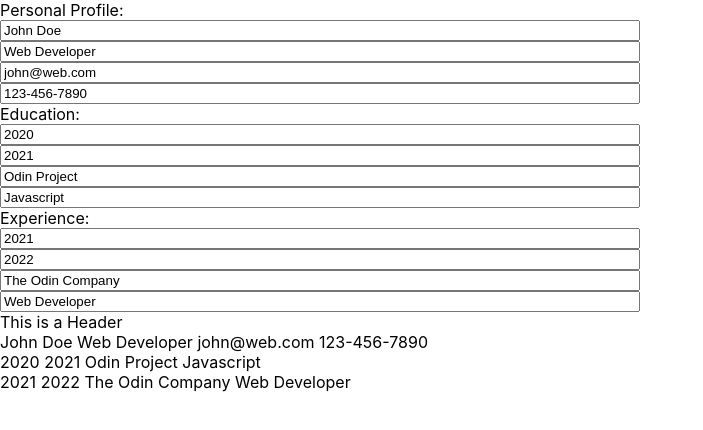
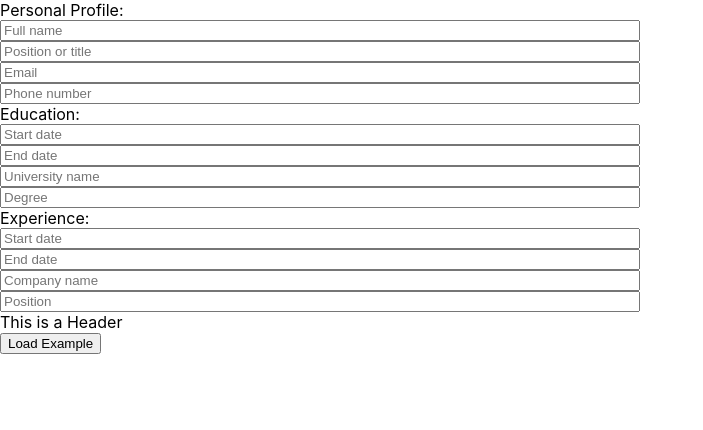
Before and after one commit to hewny/cv-project, a React (Create React App) app: page / in a window 1280 px wide. Shown: the top 430 px of the page, without its empty margins (0-703 px from the left). Built offline with nearby package versions, Linux system fonts and the light colour scheme.

Commit message:
added toggle button to add or remove example, added logic to change date input field onFocus or onBlur

```diff
--- a/src/App.js
+++ b/src/App.js
@@ -15,23 +15,27 @@ class App extends Component {
 
     this.state = {
       profile: {
-        name: "John Doe",
-        title: "Web Developer",
-        email: "john@web.com",
-        phone: "123-456-7890",
+        name: "",
+        title: "",
+        email: "",
+        phone: "",
       },
       education: {
-        from: "2020",
-        to: "2021",
-        school: "Odin Project",
-        degree: "Javascript",
+        from: "",
+        to: "",
+        school: "",
+        degree: "",
       },
-      experience: {
-        from: "2021",
-        to: "2022",
-        company: "The Odin Company",
-        position: "Web Developer",
-      },
+      experience: [
+        {
+          from: "",
+          to: "",
+          company: "",
+          position: "",
+          key: 1,
+        },
+      ],
+      exampleFlag: false,
     };
     this.handleProfileChange = this.handleProfileChange.bind(this);
     this.handleEducationChange = this.handleEducationChange.bind(this);
@@ -68,8 +72,76 @@ class App extends Component {
     });
   };
 
+  exampleToggle = () => {
+    if (this.state.exampleFlag === false) {
+      this.setState({
+        profile: {
+          name: "John Doe",
+          title: "Web Developer",
+          email: "john@web.com",
+          phone: "123-456-7890",
+        },
+        education: {
+          from: "2020-01-01",
+          to: "2021-01-01",
+          school: "Odin Project",
+          degree: "Javascript",
+        },
+        experience: [
+          {
+            from: "2021",
+            to: "2022",
+            company: "The Odin Company",
+            position: "Web Developer",
+            key: 1,
+          },
+          {
+            from: "1999",
+            to: "2000",
+            company: "The Odin Bakery",
+            position: "Baker",
+            key: 2,
+          },
+        ],
+        exampleFlag: true,
+      });
+    } else {
+      this.setState({
+        profile: {
+          name: "",
+          title: "",
+          email: "",
+          phone: "",
+        },
+        education: {
+          from: "",
+          to: "",
+          school: "",
+          degree: "",
+        },
+        experience: [
+          {
+            from: "",
+            to: "",
+            company: "",
+            position: "",
+            key: 1,
+          },
+        ],
+        exampleFlag: false,
+      });
+    }
+  };
+
   render() {
     // console.log(this.state);
+    const exampleFlag = this.state.exampleFlag;
+    let button;
+    if (exampleFlag) {
+      button = <button onClick={this.exampleToggle}>Remove Example</button>;
+    } else {
+      button = <button onClick={this.exampleToggle}>Load Example</button>;
+    }
 
     return (
       <div>
@@ -93,6 +165,9 @@ class App extends Component {
           <Education education={this.state.education} />
           <Experience experience={this.state.experience} />
         </div>
+        <button onClick={this.exampleToggle}>
+          {this.state.exampleFlag ? "Remove Example" : "Load Example"}
+        </button>
       </div>
     );
   }
--- a/src/components/EducationInput.js
+++ b/src/components/EducationInput.js
@@ -1,24 +1,53 @@
 import { Component } from "react";
 
 export default class EducationInput extends Component {
+  constructor() {
+    super();
+    this.state = {
+      from: { type: "text" },
+      to: { type: "text" },
+    };
+  }
+
+  onFocus = (e) => {
+    if (e.target.name === "from") {
+      this.setState({ from: { type: "date" } });
+    } else {
+      this.setState({ to: { type: "date" } });
+    }
+  };
+
+  onBlur = (e) => {
+    if (e.target.name === "from") {
+      this.setState({ from: { type: "text" } });
+    } else {
+      this.setState({ to: { type: "text" } });
+    }
+  };
+
   render() {
     const { education, handleEducationChange } = this.props;
+
     return (
       <form>
         <label>Education: </label>
         <input
-          type="text"
+          type={this.state.from.type}
           value={education.from}
           name="from"
           onChange={handleEducationChange}
           placeholder="Start date"
+          onFocus={this.onFocus}
+          onBlur={this.onBlur}
         />
         <input
-          type="text"
+          type={this.state.to.type}
           value={education.to}
           name="to"
           onChange={handleEducationChange}
           placeholder="End date"
+          onFocus={this.onFocus}
+          onBlur={this.onBlur}
         />
         <input
           type="text"
--- a/src/components/ExperienceInput.js
+++ b/src/components/ExperienceInput.js
@@ -3,7 +3,17 @@ import { Component } from "react";
 export default class ExperienceInput extends Component {
   render() {
     const { experience, handleExperienceChange } = this.props;
+    // console.log(experience);
+    // console.log(experience.length);
+
+    // const experienceItems = experience.map((exp) => (
+    //     <li key={exp.key.toString()}>test</li>
+    // ));
+
+    // // console.log(experienceItems);
+
     return (
+      <div>
         <form>
           <label>Experience: </label>
           <input
@@ -35,6 +45,7 @@ export default class ExperienceInput extends Component {
             placeholder="Position"
           />
         </form>
+      </div>
     );
   }
 }
```
Lines whose indentation alone changed are shown as unchanged.
